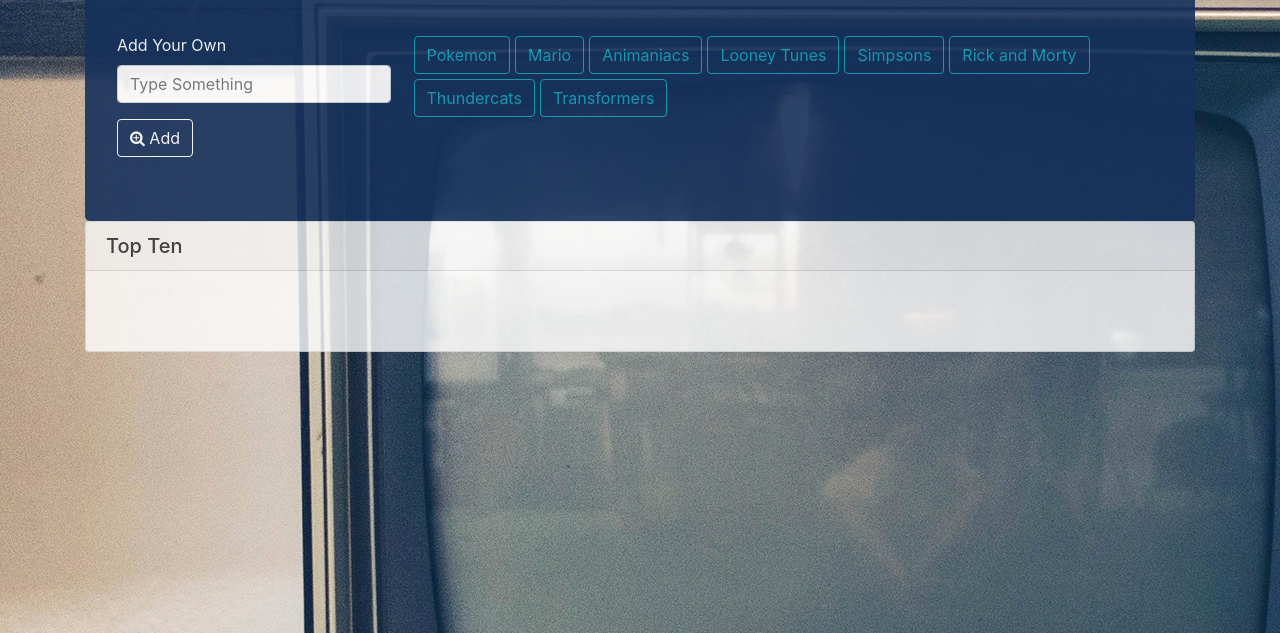
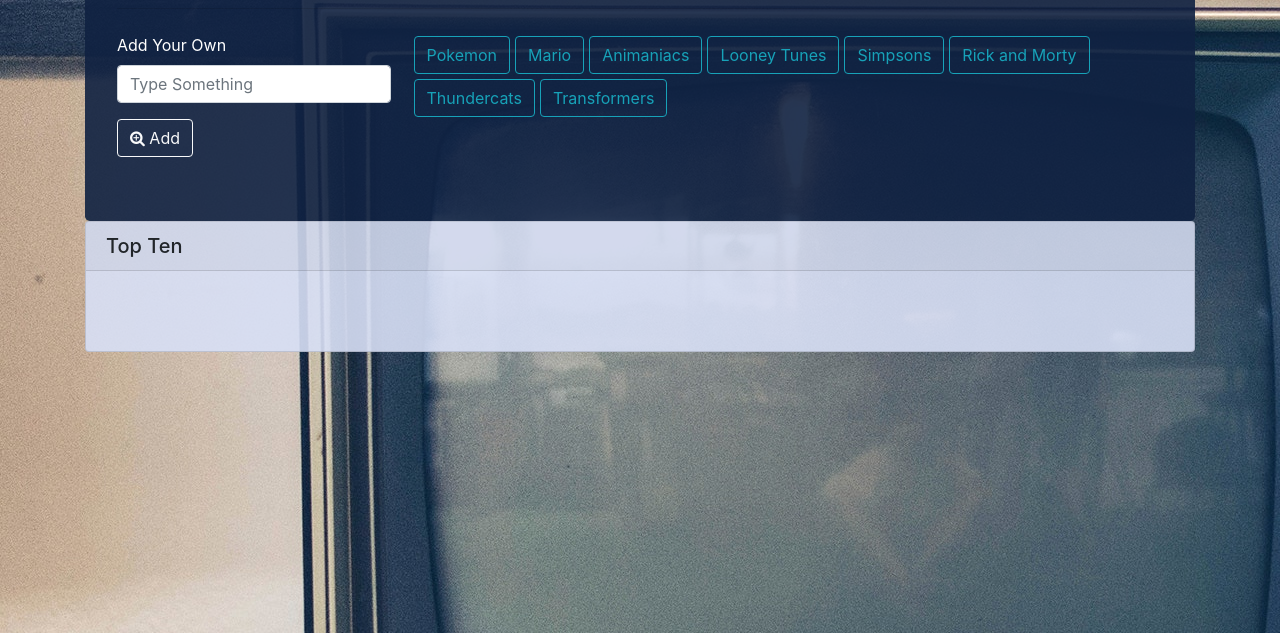
Before and after one commit to smpldvd/GifThatToon, a plain HTML site: page index.html in a window 1280 px wide. Shown: the part 167-800 px from the top of the page. Drawn offline with nearby package versions, Linux system fonts and the light colour scheme.

Commit message:
Minor fixes (CSS)
Fixed alpha/opacity of containers

```diff
--- a/assets/css/style.css
+++ b/assets/css/style.css
@@ -6,8 +6,7 @@ body {
 }
 .jumbotron {
     overflow: auto;
-    background-color: #16315b;
-    opacity: .9;
+    background-color: rgba(16, 34, 66, 0.9);
     margin-bottom: 0px;
 }
 
@@ -20,16 +19,18 @@ form {
     clear: both;
     margin: 20px;
 }
- .gif {
-     margin: 2.5px;
- }
 
- .card {
-     opacity: .8;
- }
+#holder {
+    background-color: rgba(215, 223, 245, 0.9);
+}
+
+.gif {
+    margin: 2.5px;
+}
 
  .gifCard {
      width: 18rem;
      float: left;
      margin: 0px 10px 10px 0px;
+     opacity: unset;
  }
--- a/assets/js/script.js
+++ b/assets/js/script.js
@@ -9,7 +9,7 @@ $(document).ready(function () {
 
         let $q = $(this).attr("data-name");
         let $apiKey = "wBIzukv6ZqgmL9LunKnFtolO0DZxGKzm";
-        let queryURL = `https://api.giphy.com/v1/gifs/search?q=${$q}&limit=12&api_key=${$apiKey}`;
+        let queryURL = `https://api.giphy.com/v1/gifs/search?q=${$q}&limit=10&api_key=${$apiKey}`;
 
         $.ajax({
             url: queryURL,
@@ -20,13 +20,15 @@ $(document).ready(function () {
             // Clear the div before loading a new search
             $("#gif-viewer").empty();
 
-            for (var j = 0; j < 12; j++) {
+            for (var j = 0; j < 10; j++) {
 
                 let gifData = response.data[j];
 
                 //Grab URL of still and animated
                 let gifStill = gifData.images.fixed_height_still.url;
+                // $(gifStill).data('still');
                 let gifPlay = gifData.images.fixed_height.url;
+                // $(gifPlay).data('play');
 
                 // Add img tag with attribute of source and var to find it
                 let gifImg = $("<img>").attr("src", gifStill);
@@ -105,4 +107,5 @@ $(document).ready(function () {
 
     // Calls funcation to display initial buttons
     renderBtn();
+
 })
--- a/index.html
+++ b/index.html
@@ -32,7 +32,7 @@
             <div id="gif-buttons"></div>
         </div>
 
-        <div class="card background-light">
+        <div class="card background-light" id="holder">
             <h5 class="card-header">Top Ten</h5>
             <div class="card-body" id="gif-viewer">
             </div>
```
Also changed, not shown: 1 other file.
